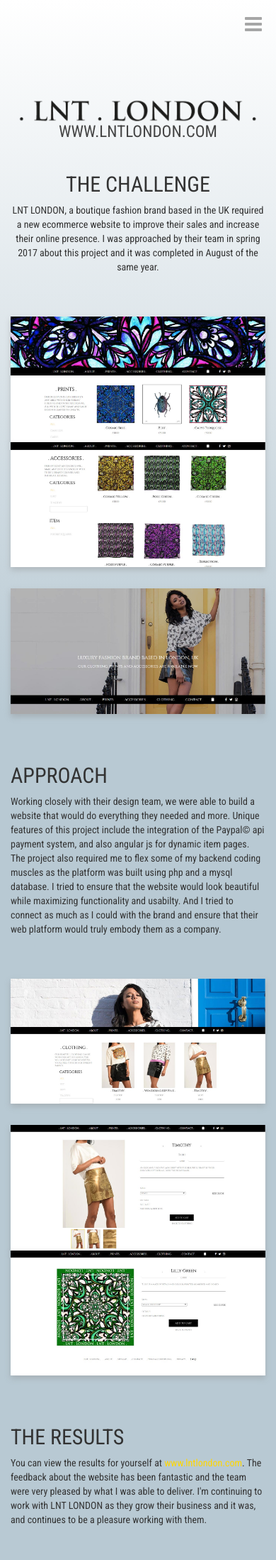
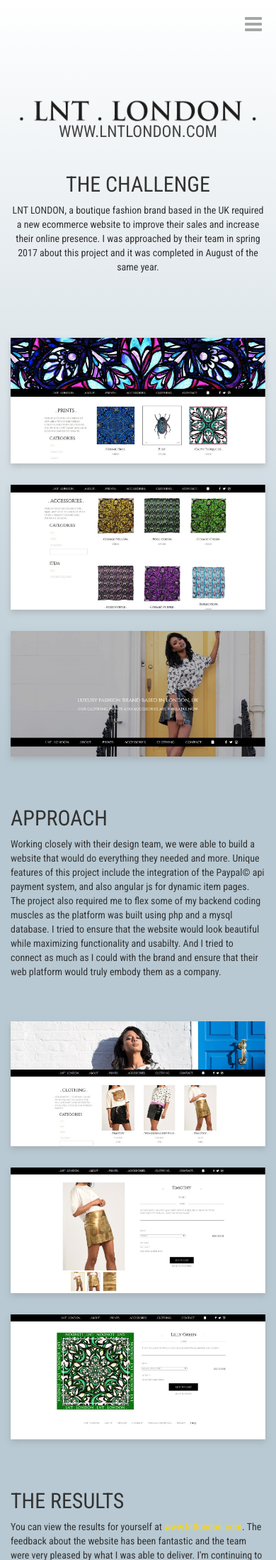
Before and after one commit to olu1987/olu_new, a PHP site: page /lnt.php in a window 390 px wide. Shown: the top 2198 px of the page at 71% size. Run offline with PHP 8.4, Linux system fonts and the light colour scheme.

Commit message:
responsive fix for lnt London page

```diff
--- a/build/css/application.css
+++ b/build/css/application.css
@@ -181,6 +181,9 @@
 .center {
   margin: 0 auto;
   display: block; }
+
+.no-padding-top {
+  padding-top: 0 !important; }
 
 html, body {
   height: 100%; }
@@ -765,7 +768,9 @@ a:hover, a:focus {
       left: 0;
       right: 0;
       text-align: center;
-      padding-top: 15px; } }
+      padding-top: 15px; }
+  .promo-lnt .col-md-5 {
+    padding-top: 30px; } }
 
 @media (max-width: 1040px) {
   .home .header, .home .about {
--- a/leshiathomas.php
+++ b/leshiathomas.php
@@ -32,7 +32,7 @@
             <div class="col-md-10 col-md-offset-1">
                 <h2 class="text-uppercase">the approach</h2>
                 <p>
-                    Leshia gave clear designs and direction, and working with her being the designer and
+                    From the start Leshia gave clear creative direction, and working with her being the designer and
                     product owner, we were able to quickly deliver a very attractive looking portfolio website that would
                     showcase her work and talent while having a great user experience. Unique features on this project include
                     the use of parallax.js, a lightweight jquery plugin for parallax scrolling on background images.
--- a/lnt.php
+++ b/lnt.php
@@ -22,10 +22,10 @@
         </div>
     </div>
     <div class="row promo-lnt">
-        <div class="col-md-5 col-md-offset-1">
+        <div class="col-md-5 col-sm-6 col-md-offset-1">
             <img class="img-responsive" src="img/lnt-two.jpg"/>
         </div>
-        <div class="col-md-5">
+        <div class="col-md-5 col-sm-6">
             <img class="img-responsive" src="img/lnt-three.jpg"/>
         </div>
     </div>
@@ -54,10 +54,10 @@
         </div>
     </div>
     <div class="row pt-30 pb-50 promo-lnt">
-        <div class="col-md-5 col-md-offset-1">
+        <div class="col-md-5 col-md-offset-1 col-sm-6 no-padding-top">
             <img class="img-responsive" src="img/lnt-five.jpg"/>
         </div>
-        <div class="col-md-5">
+        <div class="col-md-5 col-sm-6">
             <img class="img-responsive" src="img/lnt-six.jpg"/>
         </div>
     </div>
--- a/sass/base/_utilities.scss
+++ b/sass/base/_utilities.scss
@@ -237,3 +237,7 @@
   margin: 0 auto;
   display: block;
 }
+
+.no-padding-top{
+  padding-top: 0 !important;
+}
--- a/sass/state/_media-queries.scss
+++ b/sass/state/_media-queries.scss
@@ -46,6 +46,12 @@
         padding-top: 15px;
       }
   }
+
+  .promo-lnt{
+    .col-md-5{
+      padding-top: 30px;
+    }
+  }
 }
 
 @media(max-width: 1040px){
--- a/tvptvguide.php
+++ b/tvptvguide.php
@@ -16,9 +16,8 @@
             <div class="col-md-8 col-md-offset-2">
                 <h2 class="text-uppercase">the challenge</h2>
                 <p>
-                    TVPlayer&copy; ltd required a new TV guide for their web platform due to their current guide being slow in terms of load time, and not
-                    feature rich enough for them as a growing company in the online TV streaming sector. I was approached by the the team at
-                    TVPlayer in March 2017 about this project and it was delivered in April of the same year.
+                    TVPlayer&copy; ltd, a growing company in the online TV streaming sector, required a new TV guide for their web platform due to their current guide being slow in terms of load time, and not
+                    feature rich. I was approached by the the team at TVPlayer in March 2017 about this project and it was delivered in April of the same year.
                 </p>
             </div>
         </div>
```
Also changed, not shown: 1 other file.
